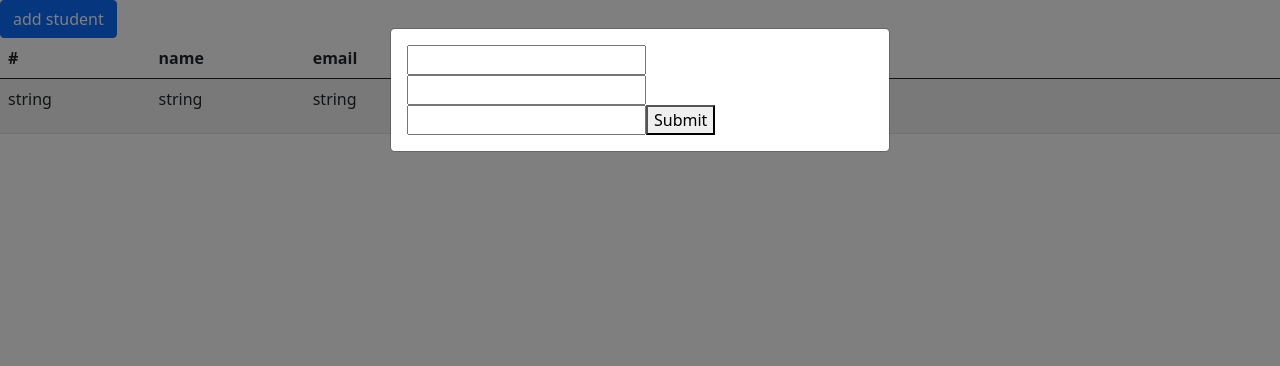
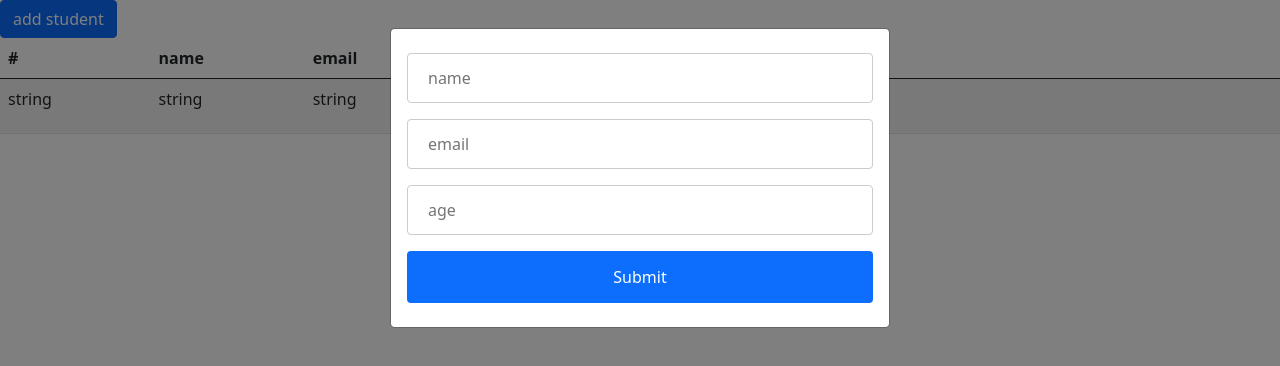
Before and after one commit to alaashaher/table-task-kn, an Angular app: page / in a window 1280 px wide. Both pictures are taken after a click on the button "add student". Shown: the top 366 px of the page. Built offline with nearby package versions, Linux system fonts and the light colour scheme.

Commit message:
edite item

```diff
--- a/src/app/app.component.html
+++ b/src/app/app.component.html
@@ -1,19 +1,39 @@
-<button type="button" class="btn btn-primary" (click)="openModal(template)">add student</button>
+<button type="button" class="btn btn-primary" (click)="openModal(template)">
+  add student
+</button>
 
 <ng-template #template>
+  <div class="modal-body">
+    <form [formGroup]="studentForm" (ngSubmit)="onSubmit()">
+      <div>
+        <input
+          id="name"
+          type="text"
+          formControlName="name"
+          placeholder="name"
+        />
+      </div>
+      <div>
+        <input
+          id="email"
+          type="text"
+          formControlName="email"
+          placeholder="email"
+        />
+      </div>
+      <div>
+        <input id="age" type="text" formControlName="age" placeholder="age" />
+      </div>
 
-   <div class="modal-body">
-      <form [formGroup]="studentForm" (ngSubmit)="onSubmit()">
-
-         <input id="name" type="text" formControlName="name">
-
-         <input id="email" type="text" formControlName="email">
-         <input id="age" type="text" formControlName="age">
-
-         <button type="submit" [disabled]="!studentForm.valid">Submit</button>
-       </form>
-   </div>
-
+      <button
+        type="submit"
+        [disabled]="!studentForm.valid"
+        class="btn btn-primary"
+      >
+        Submit
+      </button>
+    </form>
+  </div>
 </ng-template>
 
 <app-table-component [StudentsArr]="StudentsArr"></app-table-component>
--- a/src/app/table-component/table-component.component.html
+++ b/src/app/table-component/table-component.component.html
@@ -42,17 +42,35 @@
 </table>
 
 <ng-template #template>
+  <div class="modal-body">
+    <form [formGroup]="studentForm" (ngSubmit)="onSubmit()">
+      <div>
+        <input
+          id="name"
+          type="text"
+          formControlName="name"
+          placeholder="name"
+        />
+      </div>
+      <div>
+        <input
+          id="email"
+          type="text"
+          formControlName="email"
+          placeholder="email"
+        />
+      </div>
+      <div>
+        <input id="age" type="text" formControlName="age" placeholder="age" />
+      </div>
 
-  <div class="modal-body">
-     <form [formGroup]="studentForm" (ngSubmit)="onSubmit()">
-
-        <input id="name" type="text" formControlName="name">
-
-        <input id="email" type="text" formControlName="email">
-        <input id="age" type="text" formControlName="age">
-
-        <button type="submit" [disabled]="!studentForm.valid">Submit</button>
-      </form>
+      <button
+        type="submit"
+        [disabled]="!studentForm.valid"
+        class="btn btn-primary"
+      >
+        Submit
+      </button>
+    </form>
   </div>
-
 </ng-template>
--- a/src/app/table-component/table-component.component.ts
+++ b/src/app/table-component/table-component.component.ts
@@ -18,15 +18,36 @@ export class TableComponentComponent implements OnInit {
   });
 
   ngOnInit(): void {}
-
+  currentStudent: Student;
   modalRef?: BsModalRef;
   constructor(private modalService: BsModalService) {}
 
   openModal(template: TemplateRef<any>, item: Student) {
     this.modalRef = this.modalService.show(template);
     console.log('item', item);
+    this.studentForm.setValue({
+      name: item.name,
+      age: item.age,
+      email: item.email,
+    });
+    this.currentStudent = item;
   }
   deleteItem(id: any) {
     this.StudentsArr = this.StudentsArr.filter((item) => item.id != id);
   }
+
+  onSubmit() {
+    this.StudentsArr = this.StudentsArr.map((p) =>
+      p.id === this.currentStudent.id
+        ? {
+            ...p,
+            name: this.studentForm.value.name,
+            age: this.studentForm.value.age,
+            email: this.studentForm.value.email,
+          }
+        : p
+    );
+
+    this.modalService.hide(1);
+  }
 }
--- a/src/styles.css
+++ b/src/styles.css
@@ -1,3 +1,23 @@
 /* You can add global styles to this file, and also import other style files */
 
 /* @import "~bootstrap/scss/bootstrap"; */
+
+.modal-body div input {
+  width: 100%;
+  padding: 12px 20px;
+  margin: 8px 0;
+  display: inline-block;
+  border: 1px solid #ccc;
+  border-radius: 4px;
+  box-sizing: border-box;
+}
+.modal-body button {
+  width: 100%;
+  /* background-color: #4CAF50; */
+  color: white;
+  padding: 14px 20px;
+  margin: 8px 0;
+  border: none;
+  border-radius: 4px;
+  cursor: pointer;
+}
```
